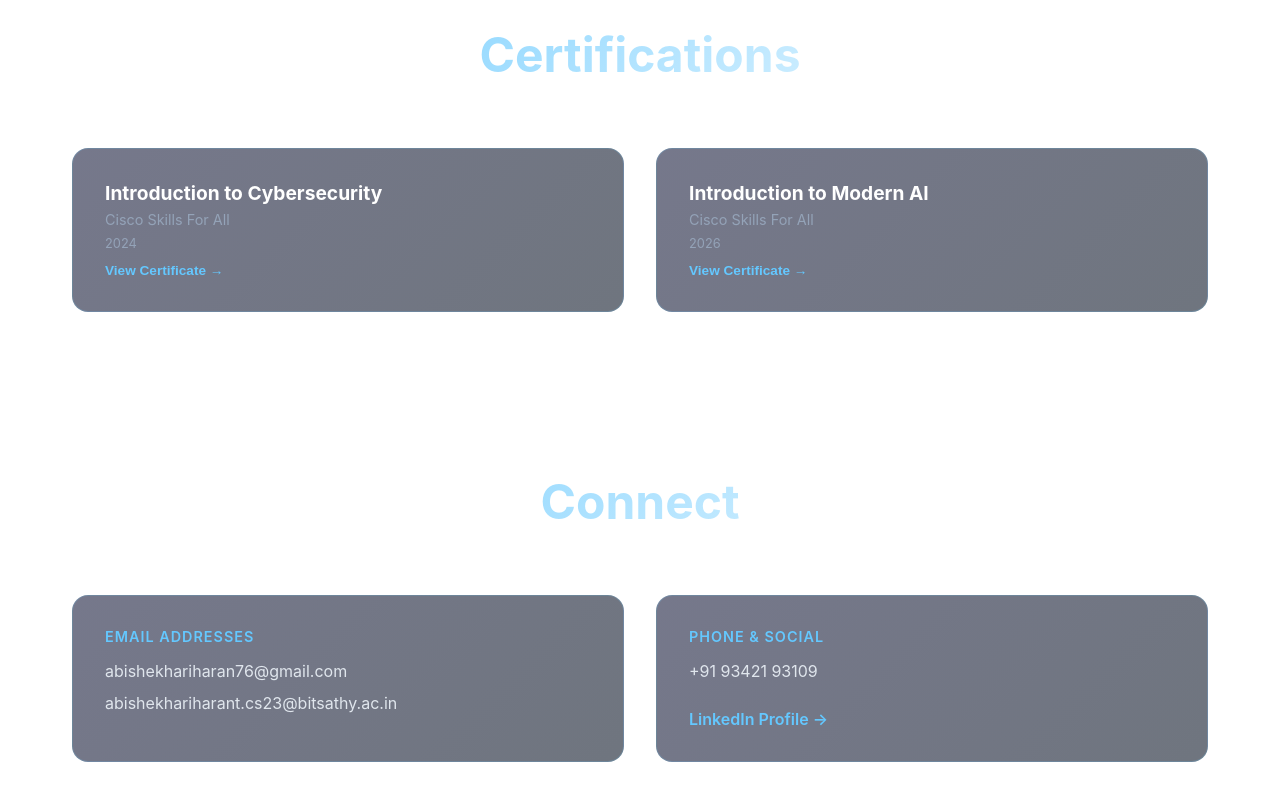
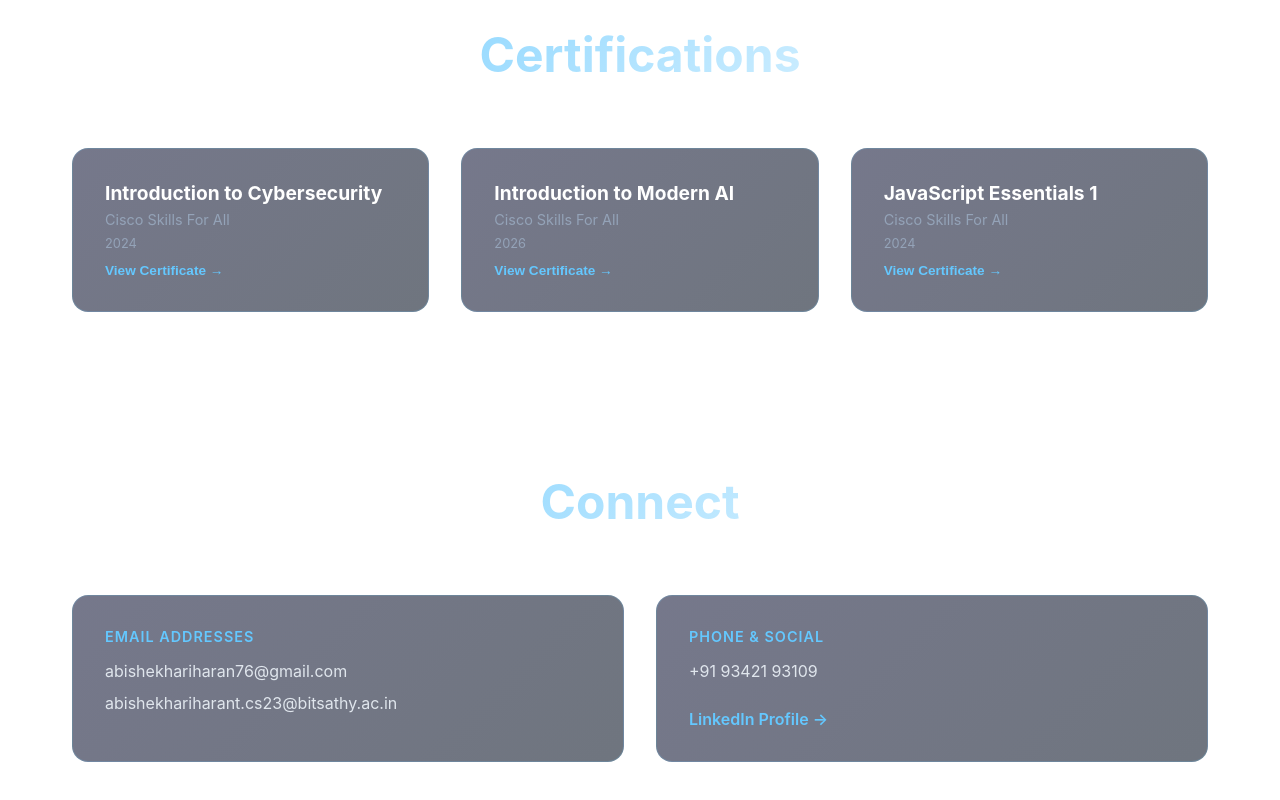
Before and after one commit to abishekhariharan076/Portfolio, a React (Vite) app: page / in a window 1280 px wide. Shown: the part 3616-4416 px from the top of the page. Built offline with nearby package versions, Linux system fonts and the light colour scheme.

Commit message:
feat: add JavaScript Essentials 1 certification

```diff
--- a/src/App.jsx
+++ b/src/App.jsx
@@ -221,8 +221,15 @@ function App() {
       issuer: "Cisco Skills For All",
       date: "2026",
       pdf: "https://drive.google.com/file/d/1j6KwowmII--XR2mG5xVu4FMi3gmGKQI-/preview"
+    },
+    {
+      title: "JavaScript Essentials 1",
+      issuer: "Cisco Skills For All",
+      date: "2024",
+      pdf: "https://drive.google.com/file/d/1qdhaBhIMxRIF2uC-HuGzxzKVrjRcVH3j/preview"
     }
   ];
+
 
   const scrollToSection = (id) => {
     const element = document.getElementById(id);
```
